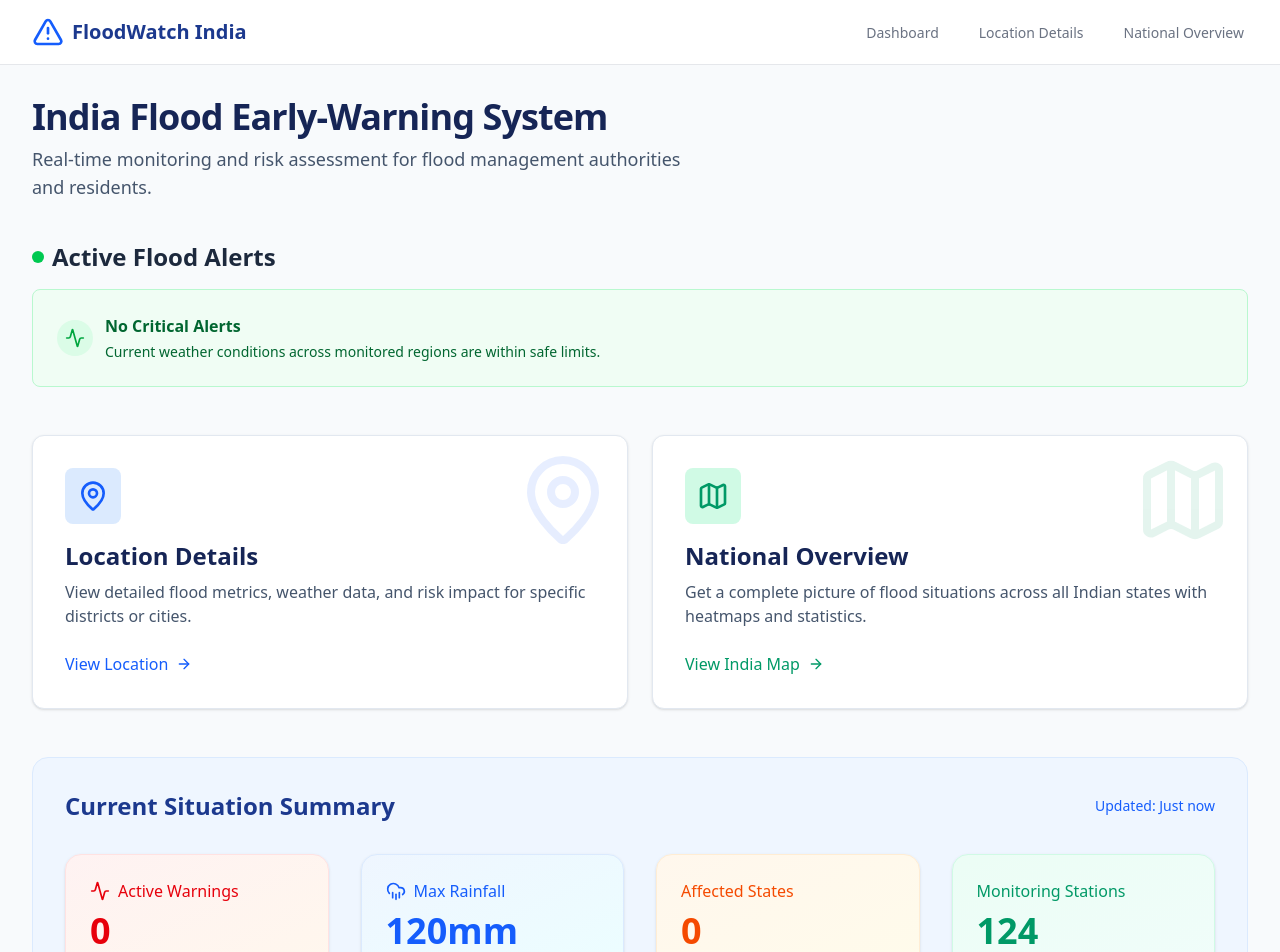
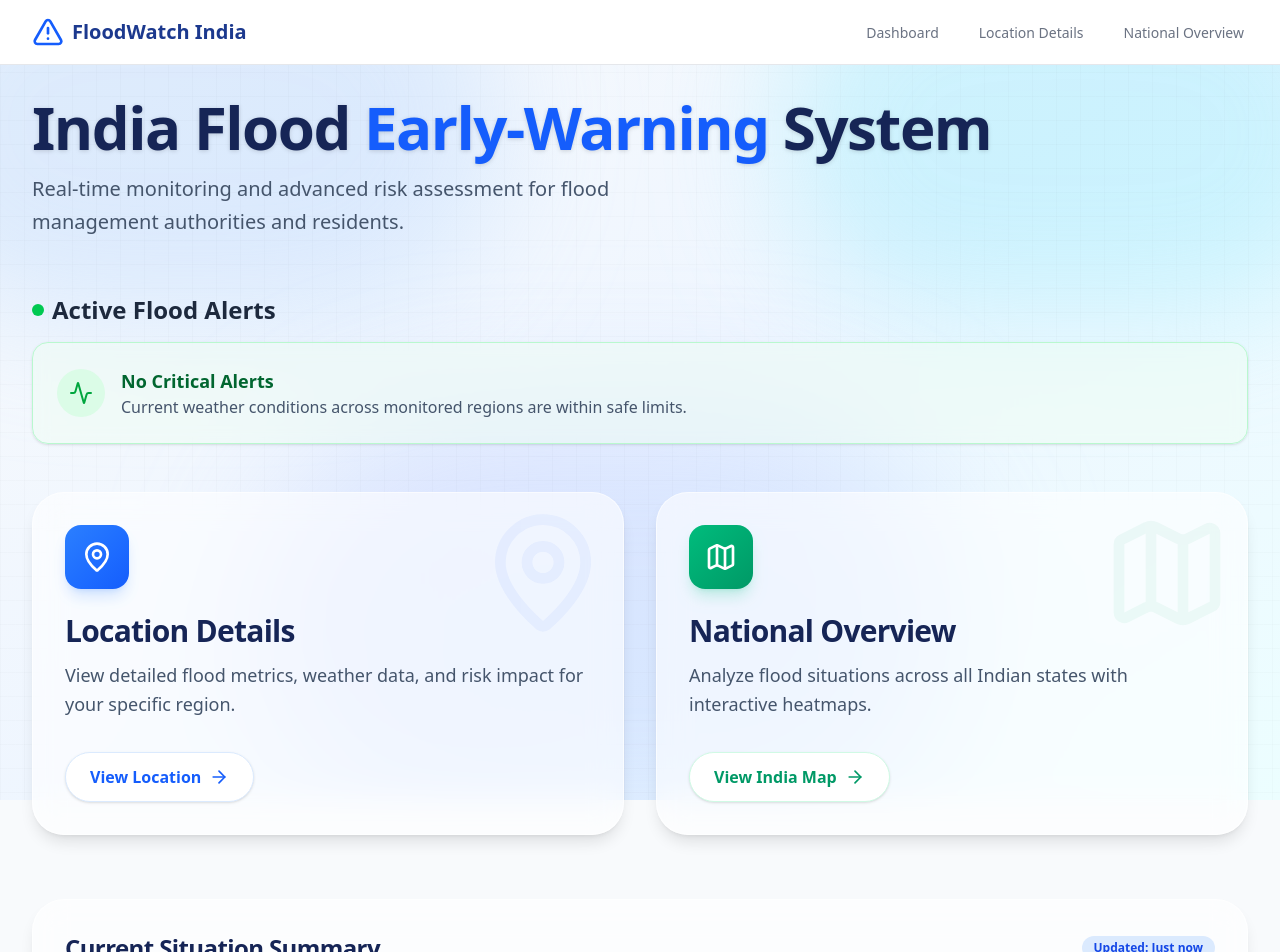
Before and after one commit to kalviumcommunity/S69-0126-VRA-Full-Stack-With-NextjsAnd-AWS-Azure-Weather-Alert, a Next.js app in the folder vra/: page / in a window 1280 px wide. Shown: the top 952 px of the page. Built offline with nearby package versions, Linux system fonts and the light colour scheme; no server answers.

Commit message:
few changes frm ambee api to open meteo

```diff
--- a/vra/package.json
+++ b/vra/package.json
@@ -17,6 +17,7 @@
     "react": "19.2.3",
     "react-dom": "19.2.3",
     "react-leaflet": "^5.0.0",
+    "react-markdown": "^10.1.0",
     "recharts": "^3.6.0",
     "tailwind-merge": "^3.4.0"
   },
--- a/vra/src/app/globals.css
+++ b/vra/src/app/globals.css
@@ -7,6 +7,10 @@
   --color-flood-severe: theme('colors.red.600');
   --font-sans: var(--font-inter);
 
+  --animate-scroll: scroll 30s linear infinite;
+}
+
+/* Custom Utilities & Animations */
 @keyframes scroll {
   from {
     transform: translateX(0);
@@ -17,7 +21,34 @@
   }
 }
 
-  --animate-scroll: scroll 30s linear infinite;
+@keyframes blob {
+  0% {
+    transform: translate(0px, 0px) scale(1);
+  }
+
+  33% {
+    transform: translate(30px, -50px) scale(1.1);
+  }
+
+  66% {
+    transform: translate(-20px, 20px) scale(0.9);
+  }
+
+  100% {
+    transform: translate(0px, 0px) scale(1);
+  }
+}
+
+.animate-blob {
+  animation: blob 7s infinite;
+}
+
+.animation-delay-2000 {
+  animation-delay: 2s;
+}
+
+.animation-delay-4000 {
+  animation-delay: 4s;
 }
 
 :root {
--- a/vra/src/app/page.tsx
+++ b/vra/src/app/page.tsx
@@ -5,6 +5,7 @@ import { MapPin, Map, ArrowRight, Activity, CloudRain, Loader2 } from 'lucide-re
 import AlertBanner from '@/components/AlertBanner';
 import { WEATHER_METRICS } from '@/lib/mockData';
 import { INDIA_STATES } from '@/lib/indiaStates';
+import AnimatedBackground from '@/components/AnimatedBackground';
 import { useEffect, useState } from 'react';
 
 export default function Home() {
@@ -67,14 +68,15 @@ export default function Home() {
 
   return (
     <>
-      <div className="max-w-7xl mx-auto px-4 sm:px-6 lg:px-8 py-8">
+      <AnimatedBackground />
+      <div className="max-w-7xl mx-auto px-4 sm:px-6 lg:px-8 py-8 relative">
         {/* Hero Section */}
-        <div className="mb-10 text-center sm:text-left">
-          <h1 className="text-4xl font-bold text-blue-950 tracking-tight mb-2">
-            India Flood Early-Warning System
+        <div className="mb-14 text-center sm:text-left relative z-10">
+          <h1 className="text-5xl md:text-6xl font-black text-blue-950 tracking-tight mb-4 drop-shadow-sm">
+            India Flood <span className="text-blue-600">Early-Warning</span> System
           </h1>
-          <p className="text-lg text-slate-600 max-w-2xl">
-            Real-time monitoring and risk assessment for flood management authorities and residents.
+          <p className="text-xl text-slate-600 max-w-2xl leading-relaxed">
+            Real-time monitoring and advanced risk assessment for flood management authorities and residents.
           </p>
         </div>
 
@@ -97,99 +99,99 @@ export default function Home() {
           </div>
 
           {isLoadingAlerts ? (
-            <div className="flex items-center p-4 bg-blue-50 rounded-lg text-blue-700">
+            <div className="flex items-center p-4 bg-blue-50 rounded-lg text-blue-700 border border-blue-100">
               <Loader2 className="h-5 w-5 mr-2 animate-spin" />
               Fetching real-time weather data for all regions...
             </div>
           ) : activeAlerts.length > 0 ? (
             <AlertBanner alerts={activeAlerts} />
           ) : (
-            <div className="p-6 bg-green-50 border border-green-200 rounded-lg text-green-800 flex items-center gap-3">
-              <div className="bg-green-100 p-2 rounded-full">
-                <Activity className="h-5 w-5 text-green-600" />
+            <div className="p-6 bg-green-50/50 backdrop-blur-sm border border-green-200 rounded-2xl text-green-800 flex items-center gap-4 shadow-sm">
+              <div className="bg-green-100 p-3 rounded-full">
+                <Activity className="h-6 w-6 text-green-600" />
               </div>
               <div>
-                <h4 className="font-bold">No Critical Alerts</h4>
-                <p className="text-sm mt-1">Current weather conditions across monitored regions are within safe limits.</p>
+                <h4 className="font-bold text-lg">No Critical Alerts</h4>
+                <p className="text-slate-600">Current weather conditions across monitored regions are within safe limits.</p>
               </div>
             </div>
           )}
         </section>
 
         {/* Quick Navigation Cards */}
-        <div className="grid grid-cols-1 md:grid-cols-2 gap-6 mb-12">
+        <div className="grid grid-cols-1 md:grid-cols-2 gap-8 mb-16">
           <Link href="/location" className="group">
-            <div className="h-full bg-white p-8 rounded-xl border border-slate-200 shadow-sm hover:shadow-md hover:border-blue-400 transition-all cursor-pointer relative overflow-hidden">
-              <div className="absolute top-0 right-0 p-4 opacity-10 group-hover:opacity-20 transition-opacity">
-                <MapPin className="h-24 w-24 text-blue-600" />
+            <div className="h-full bg-white/60 backdrop-blur-lg p-8 rounded-[2rem] border border-white/60 shadow-lg hover:shadow-xl hover:border-blue-300 transition-all cursor-pointer relative overflow-hidden group-hover:-translate-y-1">
+              <div className="absolute top-0 right-0 p-4 opacity-5 group-hover:opacity-10 transition-opacity transform group-hover:scale-110 duration-500">
+                <MapPin className="h-32 w-32 text-blue-600" />
               </div>
-              <div className="relative z-10">
-                <div className="inline-flex items-center justify-center p-3 rounded-lg bg-blue-100 text-blue-600 mb-4">
+              <div className="relative z-10 flex flex-col items-start h-full">
+                <div className="inline-flex items-center justify-center p-4 rounded-2xl bg-gradient-to-br from-blue-500 to-blue-600 text-white mb-6 shadow-lg shadow-blue-500/20 group-hover:scale-110 transition-transform duration-300">
                   <MapPin className="h-8 w-8" />
                 </div>
-                <h3 className="text-2xl font-bold text-blue-950 mb-2">Location Details</h3>
-                <p className="text-slate-600 mb-6">
-                  View detailed flood metrics, weather data, and risk impact for specific districts or cities.
+                <h3 className="text-3xl font-bold text-blue-950 mb-3 tracking-tight">Location Details</h3>
+                <p className="text-slate-600 mb-8 text-lg flex-1 leading-relaxed">
+                  View detailed flood metrics, weather data, and risk impact for your specific region.
                 </p>
-                <span className="inline-flex items-center font-medium text-blue-600 group-hover:text-blue-700">
-                  View Location <ArrowRight className="ml-2 h-4 w-4" />
-                </span>
+                <div className="inline-flex items-center px-6 py-3 rounded-full bg-white border border-blue-100 text-blue-600 font-semibold group-hover:bg-blue-600 group-hover:text-white transition-all duration-300 shadow-sm">
+                  View Location <ArrowRight className="ml-2 h-5 w-5 transform group-hover:translate-x-1 transition-transform" />
+                </div>
               </div>
             </div>
           </Link>
 
           <Link href="/overview" className="group">
-            <div className="h-full bg-white p-8 rounded-xl border border-slate-200 shadow-sm hover:shadow-md hover:border-emerald-400 transition-all cursor-pointer relative overflow-hidden">
-              <div className="absolute top-0 right-0 p-4 opacity-10 group-hover:opacity-20 transition-opacity">
-                <Map className="h-24 w-24 text-emerald-600" />
+            <div className="h-full bg-white/60 backdrop-blur-lg p-8 rounded-[2rem] border border-white/60 shadow-lg hover:shadow-xl hover:border-emerald-300 transition-all cursor-pointer relative overflow-hidden group-hover:-translate-y-1">
+              <div className="absolute top-0 right-0 p-4 opacity-5 group-hover:opacity-10 transition-opacity transform group-hover:scale-110 duration-500">
+                <Map className="h-32 w-32 text-emerald-600" />
               </div>
-              <div className="relative z-10">
-                <div className="inline-flex items-center justify-center p-3 rounded-lg bg-emerald-100 text-emerald-600 mb-4">
+              <div className="relative z-10 flex flex-col items-start h-full">
+                <div className="inline-flex items-center justify-center p-4 rounded-2xl bg-gradient-to-br from-emerald-500 to-emerald-600 text-white mb-6 shadow-lg shadow-emerald-500/20 group-hover:scale-110 transition-transform duration-300">
                   <Map className="h-8 w-8" />
                 </div>
-                <h3 className="text-2xl font-bold text-blue-950 mb-2">National Overview</h3>
-                <p className="text-slate-600 mb-6">
-                  Get a complete picture of flood situations across all Indian states with heatmaps and statistics.
+                <h3 className="text-3xl font-bold text-blue-950 mb-3 tracking-tight">National Overview</h3>
+                <p className="text-slate-600 mb-8 text-lg flex-1 leading-relaxed">
+                  Analyze flood situations across all Indian states with interactive heatmaps.
                 </p>
-                <span className="inline-flex items-center font-medium text-emerald-600 group-hover:text-emerald-700">
-                  View India Map <ArrowRight className="ml-2 h-4 w-4" />
-                </span>
+                <div className="inline-flex items-center px-6 py-3 rounded-full bg-white border border-emerald-100 text-emerald-600 font-semibold group-hover:bg-emerald-600 group-hover:text-white transition-all duration-300 shadow-sm">
+                  View India Map <ArrowRight className="ml-2 h-5 w-5 transform group-hover:translate-x-1 transition-transform" />
+                </div>
               </div>
             </div>
           </Link>
         </div>
 
         {/* Brief Summary Stats */}
-        <section className="bg-blue-50 text-blue-900 rounded-2xl p-8 mb-8 border border-blue-100">
+        <section className="bg-white/60 backdrop-blur-lg rounded-[2rem] p-8 mb-8 border border-white/60 shadow-lg">
           <div className="flex flex-col sm:flex-row items-center justify-between mb-8">
-            <h2 className="text-2xl font-semibold">Current Situation Summary</h2>
-            <span className="text-blue-600 text-sm">Updated: Just now</span>
+            <h2 className="text-2xl font-bold text-blue-950 tracking-tight">Current Situation Summary</h2>
+            <span className="px-3 py-1 bg-blue-100 text-blue-700 text-xs font-semibold rounded-full">Updated: Just now</span>
           </div>
-          <div className="grid grid-cols-2 md:grid-cols-4 gap-8">
-            <div className="p-6 rounded-2xl bg-gradient-to-br from-red-50 to-orange-50 border border-red-100 shadow-sm hover:shadow-md transition-shadow">
-              <div className="text-red-600 mb-2 flex items-center gap-2 font-medium">
-                <Activity className="h-5 w-5" /> Active Warnings
+          <div className="grid grid-cols-2 md:grid-cols-4 gap-6">
+            <div className="p-6 rounded-3xl bg-gradient-to-br from-red-50 to-red-100 border border-red-100 shadow-sm group hover:shadow-md transition-all">
+              <div className="text-red-600 mb-2 flex items-center gap-2 font-bold uppercase text-xs tracking-wider">
+                <Activity className="h-4 w-4" /> Active Warnings
               </div>
-              <div className="text-4xl font-extrabold text-red-600">{activeAlerts.length}</div>
+              <div className="text-4xl font-black text-red-600">{activeAlerts.length}</div>
             </div>
-            <div className="p-6 rounded-2xl bg-gradient-to-br from-blue-50 to-cyan-50 border border-blue-100 shadow-sm hover:shadow-md transition-shadow">
-              <div className="text-blue-600 mb-2 flex items-center gap-2 font-medium">
-                <CloudRain className="h-5 w-5" /> Max Rainfall
+            <div className="p-6 rounded-3xl bg-gradient-to-br from-blue-50 to-blue-100 border border-blue-100 shadow-sm group hover:shadow-md transition-all">
+              <div className="text-blue-600 mb-2 flex items-center gap-2 font-bold uppercase text-xs tracking-wider">
+                <CloudRain className="h-4 w-4" /> Max Rainfall
               </div>
-              <div className="text-4xl font-extrabold text-blue-600">{WEATHER_METRICS.rainfall}mm</div>
+              <div className="text-4xl font-black text-blue-600">{WEATHER_METRICS.rainfall}mm</div>
             </div>
             {/* Placeholder stats */}
-            <div className="p-6 rounded-2xl bg-gradient-to-br from-orange-50 to-amber-50 border border-orange-100 shadow-sm hover:shadow-md transition-shadow">
-              <div className="text-orange-600 mb-2 flex items-center gap-2 font-medium">
+            <div className="p-6 rounded-3xl bg-gradient-to-br from-orange-50 to-orange-100 border border-orange-100 shadow-sm group hover:shadow-md transition-all">
+              <div className="text-orange-600 mb-2 flex items-center gap-2 font-bold uppercase text-xs tracking-wider">
                 Affected States
               </div>
-              <div className="text-4xl font-extrabold text-orange-600">{activeAlerts.length > 0 ? activeAlerts.length : 0}</div>
+              <div className="text-4xl font-black text-orange-600">{activeAlerts.length > 0 ? activeAlerts.length : 0}</div>
             </div>
-            <div className="p-6 rounded-2xl bg-gradient-to-br from-emerald-50 to-teal-50 border border-emerald-100 shadow-sm hover:shadow-md transition-shadow">
-              <div className="text-emerald-600 mb-2 flex items-center gap-2 font-medium">
+            <div className="p-6 rounded-3xl bg-gradient-to-br from-emerald-50 to-emerald-100 border border-emerald-100 shadow-sm group hover:shadow-md transition-all">
+              <div className="text-emerald-600 mb-2 flex items-center gap-2 font-bold uppercase text-xs tracking-wider">
                 Monitoring Stations
               </div>
-              <div className="text-4xl font-extrabold text-emerald-600">124</div>
+              <div className="text-4xl font-black text-emerald-600">124</div>
             </div>
           </div>
         </section>
--- /dev/null
+++ b/vra/src/components/AnimatedBackground.tsx
@@ -0,0 +1,23 @@
+'use client';
+
+export default function AnimatedBackground() {
+    return (
+        <div className="fixed inset-0 z-[-1] overflow-hidden pointer-events-none bg-slate-50">
+            {/*
+        Light & Airy Background Theme (Matching Location Page)
+        Uses soft blue/cyan gradients to create a fresh, clean atmosphere.
+      */}
+
+            {/* Base Light Gradient */}
+            <div className="absolute inset-0 bg-gradient-to-br from-slate-50 via-blue-50 to-cyan-50" />
+
+            {/* Soft Moving Blobs for subtle dynamics */}
+            <div className="absolute top-[-10%] left-[-10%] w-[50%] h-[50%] rounded-full bg-blue-200 mix-blend-multiply filter blur-3xl opacity-40 animate-blob" />
+            <div className="absolute top-[-10%] right-[-10%] w-[50%] h-[50%] rounded-full bg-cyan-200 mix-blend-multiply filter blur-3xl opacity-40 animate-blob animation-delay-2000" />
+            <div className="absolute bottom-[-10%] left-[20%] w-[50%] h-[50%] rounded-full bg-indigo-200 mix-blend-multiply filter blur-3xl opacity-40 animate-blob animation-delay-4000" />
+
+            {/* Subtle grid pattern opacity adjusted for light theme */}
+            <div className="absolute inset-0 bg-[linear-gradient(to_right,#80808012_1px,transparent_1px),linear-gradient(to_bottom,#80808012_1px,transparent_1px)] bg-[size:24px_24px] opacity-[0.4]" />
+        </div>
+    );
+}
```
Also changed, not shown: vra/src/app/api/floods/route.ts (+33 -20 lines), vra/src/app/overview/page.tsx (+6 -10 lines), vra/test_ambee.js (added, +28 -0 lines), 1 other file (tests, documents, lock files or other folders). Lines whose indentation alone changed are shown as unchanged.
